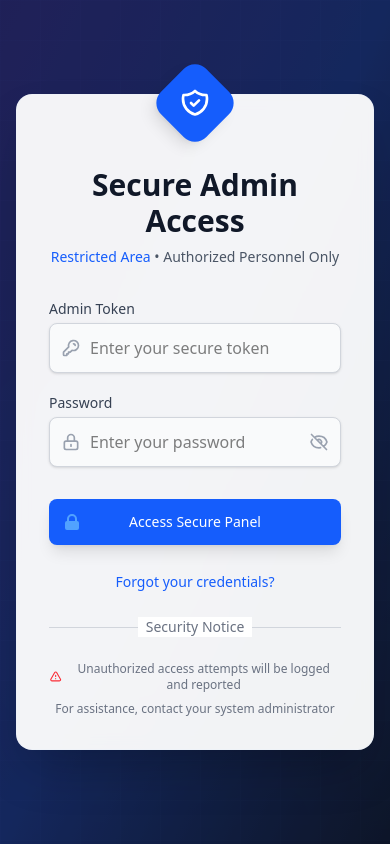
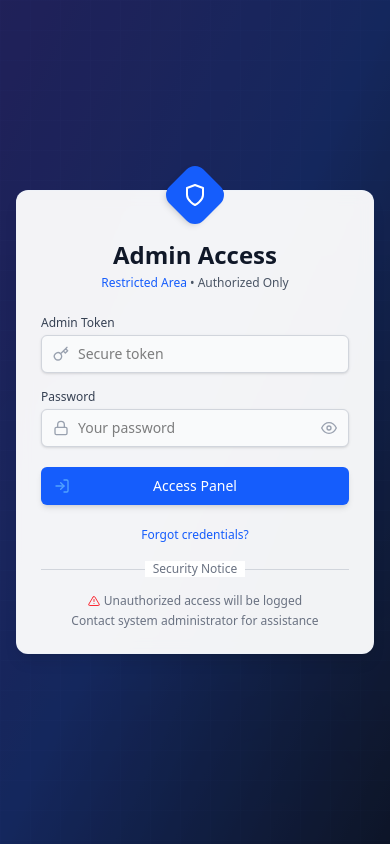
Before and after one commit to Adityadab10/InternTrack, a React (Vite) app in the folder frontend/: page /admin/AdminLogin in a window 390 px wide. Built offline with nearby package versions, Linux system fonts and the light colour scheme; no server answers.

Commit message:
responsive and styling

```diff
--- a/frontend/src/admin/AdminLogin.jsx
+++ b/frontend/src/admin/AdminLogin.jsx
@@ -1,5 +1,6 @@
 import { useState } from "react"
 import { useNavigate } from "react-router-dom"
+import { FiLock, FiKey, FiEye, FiEyeOff, FiAlertTriangle, FiShield, FiLogIn } from "react-icons/fi"
 
 export default function AdminLogin() {
   const [isLoading, setIsLoading] = useState(false)
@@ -26,7 +27,7 @@ export default function AdminLogin() {
   }
 
   return (
-    <div className="min-h-screen bg-gradient-to-br from-indigo-900 via-blue-900 to-slate-900 py-12 px-4 sm:px-6 lg:px-8 flex items-center justify-center relative overflow-hidden">
+    <div className="min-h-screen bg-gradient-to-br from-indigo-900 via-blue-900 to-slate-900 py-4 px-4 sm:px-6 lg:px-8 flex items-center justify-center relative overflow-hidden">
       {/* Abstract background patterns */}
       <div className="absolute inset-0 opacity-10">
         <div className="absolute top-0 left-0 w-full h-full bg-black">
@@ -36,12 +37,12 @@ export default function AdminLogin() {
                 key={i}
                 className="absolute rounded-full bg-blue-500"
                 style={{
-                  width: `${Math.random() * 400 + 100}px`,
-                  height: `${Math.random() * 400 + 100}px`,
+                  width: `${Math.random() * 300 + 50}px`,
+                  height: `${Math.random() * 300 + 50}px`,
                   top: `${Math.random() * 100}%`,
                   left: `${Math.random() * 100}%`,
                   opacity: Math.random() * 0.3,
-                  filter: 'blur(70px)',
+                  filter: 'blur(40px)',
                 }}
               />
             ))}
@@ -53,78 +54,62 @@ export default function AdminLogin() {
       <div className="absolute inset-0 bg-slate-900 opacity-40"
         style={{
           backgroundImage: 'linear-gradient(rgba(25, 35, 60, 0.3) 1px, transparent 1px), linear-gradient(90deg, rgba(25, 35, 60, 0.3) 1px, transparent 1px)',
-          backgroundSize: '40px 40px'
+          backgroundSize: '30px 30px'
         }} />
 
-      <div className="max-w-md w-full space-y-8 bg-white/95 backdrop-blur-sm p-8 rounded-2xl shadow-2xl border border-blue-100/20 relative z-10">
-        <div className="absolute -top-6 left-1/2 transform -translate-x-1/2">
-          <div className="w-16 h-16 bg-blue-600 rounded-2xl shadow-lg flex items-center justify-center transform rotate-45">
+      <div className="max-w-md w-full space-y-6 bg-white/95 backdrop-blur-sm p-6 sm:p-8 rounded-xl sm:rounded-2xl shadow-lg sm:shadow-2xl border border-blue-100/20 relative z-10">
+        {/* Logo/Badge - adjusted for mobile */}
+        <div className="absolute -top-5 left-1/2 transform -translate-x-1/2">
+          <div className="w-12 h-12 sm:w-14 sm:h-14 bg-blue-600 rounded-xl sm:rounded-2xl shadow-md flex items-center justify-center transform rotate-45">
             <div className="transform -rotate-45">
-              <svg className="w-8 h-8 text-white" fill="none" stroke="currentColor" viewBox="0 0 24 24">
-                <path
-                  strokeLinecap="round"
-                  strokeLinejoin="round"
-                  strokeWidth="2"
-                  d="M9 12l2 2 4-4m5.618-4.016A11.955 11.955 0 0112 2.944a11.955 11.955 0 01-8.618 3.04A12.02 12.02 0 003 9c0 5.591 3.824 10.29 9 11.622 5.176-1.332 9-6.03 9-11.622 0-1.042-.133-2.052-.382-3.016z"
-                />
-              </svg>
+              <FiShield className="w-6 h-6 sm:w-7 sm:h-7 text-white" />
             </div>
           </div>
         </div>
 
-        <div className="pt-4">
-          <h2 className="mt-6 text-center text-3xl font-bold text-gray-900">Secure Admin Access</h2>
-          <p className="mt-2 text-center text-sm text-gray-600">
-            <span className="font-medium text-blue-600">Restricted Area</span> • Authorized Personnel Only
+        <div className="pt-6 sm:pt-8">
+          <h2 className="text-center text-2xl sm:text-3xl font-bold text-gray-900">Admin Access</h2>
+          <p className="mt-1 sm:mt-2 text-center text-xs sm:text-sm text-gray-600">
+            <span className="font-medium text-blue-600">Restricted Area</span> • Authorized Only
           </p>
         </div>
 
-        <form className="mt-8 space-y-6" onSubmit={handleSubmit}>
-          <div className="rounded-md space-y-5">
+        <form className="mt-4 sm:mt-6 space-y-4" onSubmit={handleSubmit}>
+          <div className="rounded-md space-y-4">
             <div>
-              <label htmlFor="token" className="block text-sm font-medium text-gray-700 mb-1">
+              <label htmlFor="token" className="block text-xs sm:text-sm font-medium text-gray-700 mb-1">
                 Admin Token
               </label>
               <div className="relative">
                 <div className="absolute inset-y-0 left-0 pl-3 flex items-center pointer-events-none">
-                  <svg className="h-5 w-5 text-gray-400" fill="none" viewBox="0 0 24 24" stroke="currentColor">
-                    <path strokeLinecap="round" strokeLinejoin="round" strokeWidth="2"
-                      d="M15 7a2 2 0 012 2m4 0a6 6 0 01-7.743 5.743L11 17H9v2H7v2H4a1 1 0 01-1-1v-2.586a1 1 0 01.293-.707l5.964-5.964A6 6 0 1121 9z" />
-                  </svg>
+                  <FiKey className="h-4 w-4 sm:h-5 sm:w-5 text-gray-400" />
                 </div>
                 <input
                   id="token"
                   name="token"
                   type="text"
                   required
-                  className="pl-10 block w-full px-3 py-3 border border-gray-300 rounded-lg shadow-sm focus:ring-blue-500 focus:border-blue-500 bg-gray-50"
-                  placeholder="Enter your secure token"
+                  className="pl-9 sm:pl-10 block w-full px-3 py-2 sm:py-3 border border-gray-300 rounded-md sm:rounded-lg shadow-sm focus:ring-blue-500 focus:border-blue-500 bg-gray-50 text-sm sm:text-base"
+                  placeholder="Secure token"
                 />
               </div>
             </div>
 
             <div>
-              <label htmlFor="password" className="block text-sm font-medium text-gray-700 mb-1">
+              <label htmlFor="password" className="block text-xs sm:text-sm font-medium text-gray-700 mb-1">
                 Password
               </label>
               <div className="relative">
                 <div className="absolute inset-y-0 left-0 pl-3 flex items-center pointer-events-none">
-                  <svg className="h-5 w-5 text-gray-400" fill="none" viewBox="0 0 24 24" stroke="currentColor">
-                    <path
-                      strokeLinecap="round"
-                      strokeLinejoin="round"
-                      strokeWidth="2"
-                      d="M12 15v2m-6 4h12a2 2 0 002-2v-6a2 2 0 00-2-2H6a2 2 0 00-2 2v6a2 2 0 002 2zm10-10V7a4 4 0 00-8 0v4h8z"
-                    />
-                  </svg>
+                  <FiLock className="h-4 w-4 sm:h-5 sm:w-5 text-gray-400" />
                 </div>
                 <input
                   id="password"
                   name="password"
                   type={showPassword ? "text" : "password"}
                   required
-                  className="pl-10 block w-full px-3 py-3 border border-gray-300 rounded-lg shadow-sm focus:ring-blue-500 focus:border-blue-500 bg-gray-50"
-                  placeholder="Enter your password"
+                  className="pl-9 sm:pl-10 block w-full px-3 py-2 sm:py-3 border border-gray-300 rounded-md sm:rounded-lg shadow-sm focus:ring-blue-500 focus:border-blue-500 bg-gray-50 text-sm sm:text-base"
+                  placeholder="Your password"
                 />
                 <button
                   type="button"
@@ -132,40 +117,20 @@ export default function AdminLogin() {
                   onClick={() => setShowPassword(!showPassword)}
                 >
                   {showPassword ? (
-                    <svg className="h-5 w-5 text-gray-400 hover:text-gray-600" fill="none" viewBox="0 0 24 24" stroke="currentColor">
-                      <path
-                        strokeLinecap="round"
-                        strokeLinejoin="round"
-                        strokeWidth="2"
-                        d="M15 12a3 3 0 11-6 0 3 3 0 016 0z"
-                      />
-                      <path
-                        strokeLinecap="round"
-                        strokeLinejoin="round"
-                        strokeWidth="2"
-                        d="M2.458 12C3.732 7.943 7.523 5 12 5c4.478 0 8.268 2.943 9.542 7-1.274 4.057-5.064 7-9.542 7-4.477 0-8.268-2.943-9.542-7z"
-                      />
-                    </svg>
+                    <FiEyeOff className="h-4 w-4 sm:h-5 sm:w-5 text-gray-400 hover:text-gray-600" />
                   ) : (
-                    <svg className="h-5 w-5 text-gray-400 hover:text-gray-600" fill="none" viewBox="0 0 24 24" stroke="currentColor">
-                      <path
-                        strokeLinecap="round"
-                        strokeLinejoin="round"
-                        strokeWidth="2"
-                        d="M13.875 18.825A10.05 10.05 0 0112 19c-4.478 0-8.268-2.943-9.543-7a9.97 9.97 0 011.563-3.029m5.858.908a3 3 0 114.243 4.243M9.878 9.878l4.242 4.242M9.88 9.88l-3.29-3.29m7.532 7.532l3.29 3.29M3 3l3.59 3.59m0 0A9.953 9.953 0 0112 5c4.478 0 8.268 2.943 9.543 7a10.025 10.025 0 01-4.132 5.411m0 0L21 21"
-                      />
-                    </svg>
+                    <FiEye className="h-4 w-4 sm:h-5 sm:w-5 text-gray-400 hover:text-gray-600" />
                   )}
                 </button>
               </div>
             </div>
           </div>
 
-          <div className="pt-2">
+          <div className="pt-1">
             <button
               type="submit"
               disabled={isLoading}
-              className="group relative w-full flex justify-center py-3 px-4 border border-transparent rounded-lg text-sm font-medium text-white bg-blue-600 hover:bg-blue-700 focus:outline-none focus:ring-2 focus:ring-offset-2 focus:ring-blue-500 transition-all duration-200 shadow-lg"
+              className="group relative w-full flex justify-center py-2 sm:py-3 px-4 border border-transparent rounded-md sm:rounded-lg text-sm sm:text-base font-medium text-white bg-blue-600 hover:bg-blue-700 focus:outline-none focus:ring-2 focus:ring-offset-2 focus:ring-blue-500 transition-all duration-200 shadow-md sm:shadow-lg"
             >
               {isLoading ? (
                 <svg
@@ -184,27 +149,17 @@ export default function AdminLogin() {
               ) : (
                 <>
                   <span className="absolute left-0 inset-y-0 flex items-center pl-3">
-                    <svg
-                      className="h-5 w-5 text-blue-400 group-hover:text-blue-300"
-                      viewBox="0 0 20 20"
-                      fill="currentColor"
-                    >
-                      <path
-                        fillRule="evenodd"
-                        d="M5 9V7a5 5 0 0110 0v2a2 2 0 012 2v5a2 2 0 01-2 2H5a2 2 0 01-2-2v-5a2 2 0 012-2zm8-2v2H7V7a3 3 0 016 0z"
-                        clipRule="evenodd"
-                      />
-                    </svg>
+                    <FiLogIn className="h-4 w-4 sm:h-5 sm:w-5 text-blue-400 group-hover:text-blue-300" />
                   </span>
-                  Access Secure Panel
+                  Access Panel
                 </>
               )}
             </button>
           </div>
 
           <div className="text-center">
-            <a href="#" className="font-medium text-blue-600 hover:text-blue-500 text-sm">
-              Forgot your credentials?
+            <a href="#" className="font-medium text-blue-600 hover:text-blue-500 text-xs sm:text-sm">
+              Forgot credentials?
             </a>
           </div>
 
@@ -212,20 +167,17 @@ export default function AdminLogin() {
             <div className="absolute inset-0 flex items-center">
               <div className="w-full border-t border-gray-300"></div>
             </div>
-            <div className="relative flex justify-center text-sm">
+            <div className="relative flex justify-center text-xs sm:text-sm">
               <span className="px-2 bg-white text-gray-500">Security Notice</span>
             </div>
           </div>
 
           <div className="text-xs text-center text-gray-500">
-            <div className="flex items-center justify-center mb-2">
-              <svg className="h-4 w-4 text-red-500 mr-1" fill="none" viewBox="0 0 24 24" stroke="currentColor">
-                <path strokeLinecap="round" strokeLinejoin="round" strokeWidth="2"
-                  d="M12 9v2m0 4h.01m-6.938 4h13.856c1.54 0 2.502-1.667 1.732-3L13.732 4c-.77-1.333-2.694-1.333-3.464 0L3.34 16c-.77 1.333.192 3 1.732 3z" />
-              </svg>
-              Unauthorized access attempts will be logged and reported
+            <div className="flex items-center justify-center mb-1">
+              <FiAlertTriangle className="h-3 w-3 sm:h-4 sm:w-4 text-red-500 mr-1" />
+              <span>Unauthorized access will be logged</span>
             </div>
-            <p>For assistance, contact your system administrator</p>
+            <p className="text-xs">Contact system administrator for assistance</p>
           </div>
         </form>
       </div>
```
Also changed, not shown: frontend/src/admin/AdminDashboard.jsx (+122 -109 lines).
